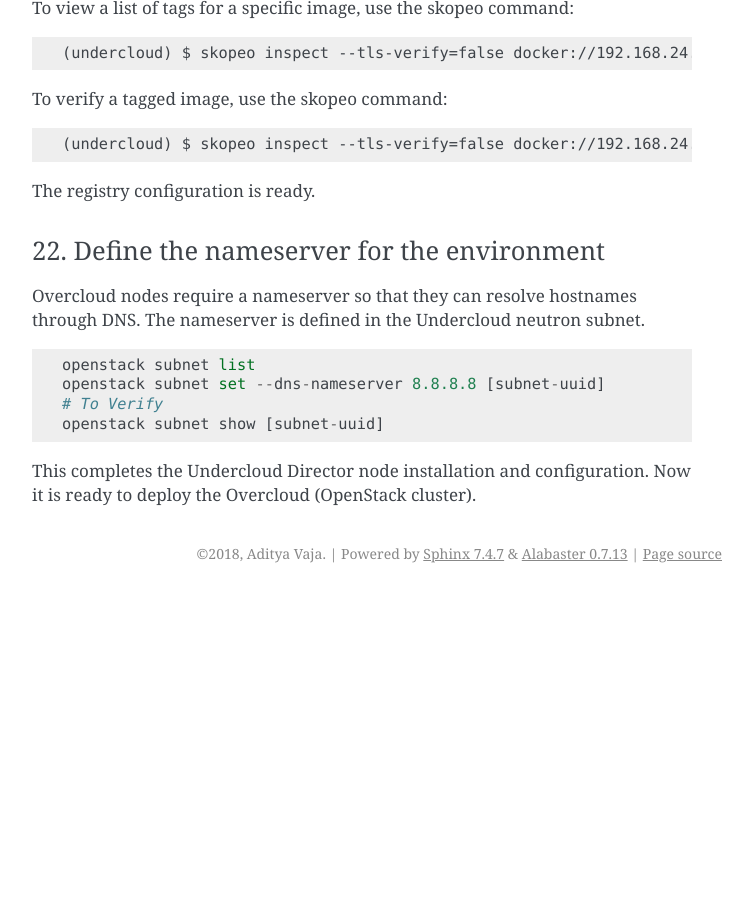
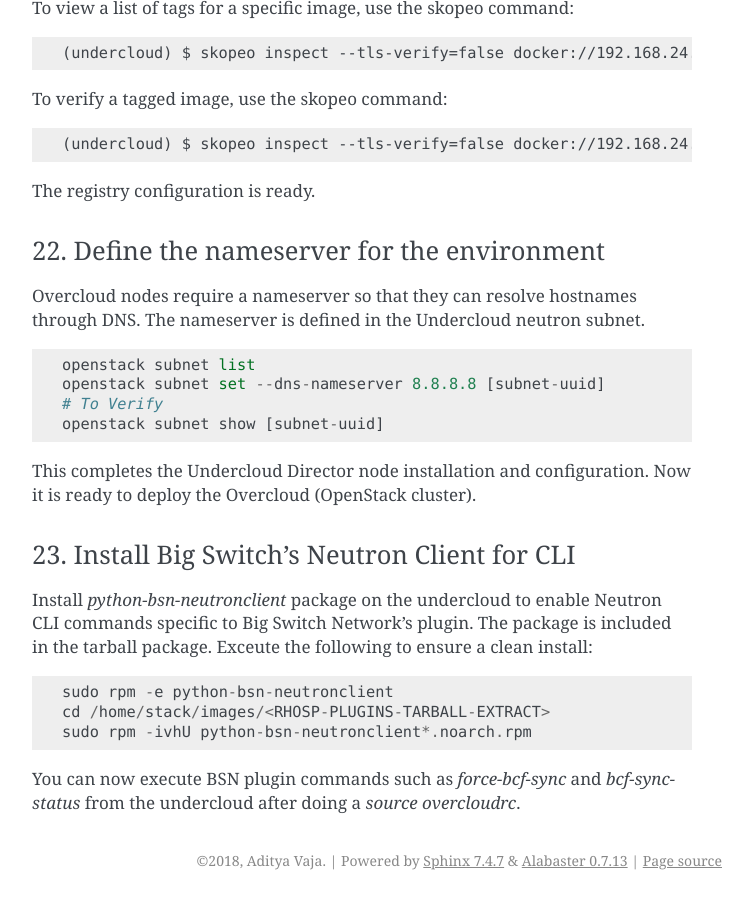
Before and after one commit to wolverineav/testthedocs, a Sphinx documentation site: the page built from docs/source/install/undercloud/index.rst, in a window 1280 px wide and 900 px high, scrolled down 8664 px. Shown: the whole window, without its empty margins (388-1141 px from the left). Built offline with Sphinx 7.4.7, drawn with Linux system fonts in a browser that asks for light colours; before the commit the page ends 9257 px from its top, so only the background shows below that; some of the changed text lies outside the part shown.

Commit message:
add extra step for neutronclient installation on undercloud

```diff
--- a/docs/source/install/undercloud/index.rst
+++ b/docs/source/install/undercloud/index.rst
@@ -444,3 +444,19 @@
 
 This completes the Undercloud Director node installation and configuration.
 Now it is ready to deploy the Overcloud (OpenStack cluster).
+
+23. Install Big Switch's Neutron Client for CLI
+***********************************************
+
+Install `python-bsn-neutronclient` package on the undercloud to enable Neutron
+CLI commands specific to Big Switch Network's plugin. The package is included
+in the tarball package. Exceute the following to ensure a clean install:
+
+::
+
+    sudo rpm -e python-bsn-neutronclient
+    cd /home/stack/images/<RHOSP-PLUGINS-TARBALL-EXTRACT>
+    sudo rpm -ivhU python-bsn-neutronclient*.noarch.rpm
+
+You can now execute BSN plugin commands such as `force-bcf-sync` and
+`bcf-sync-status` from the undercloud after doing a `source overcloudrc`.
```
